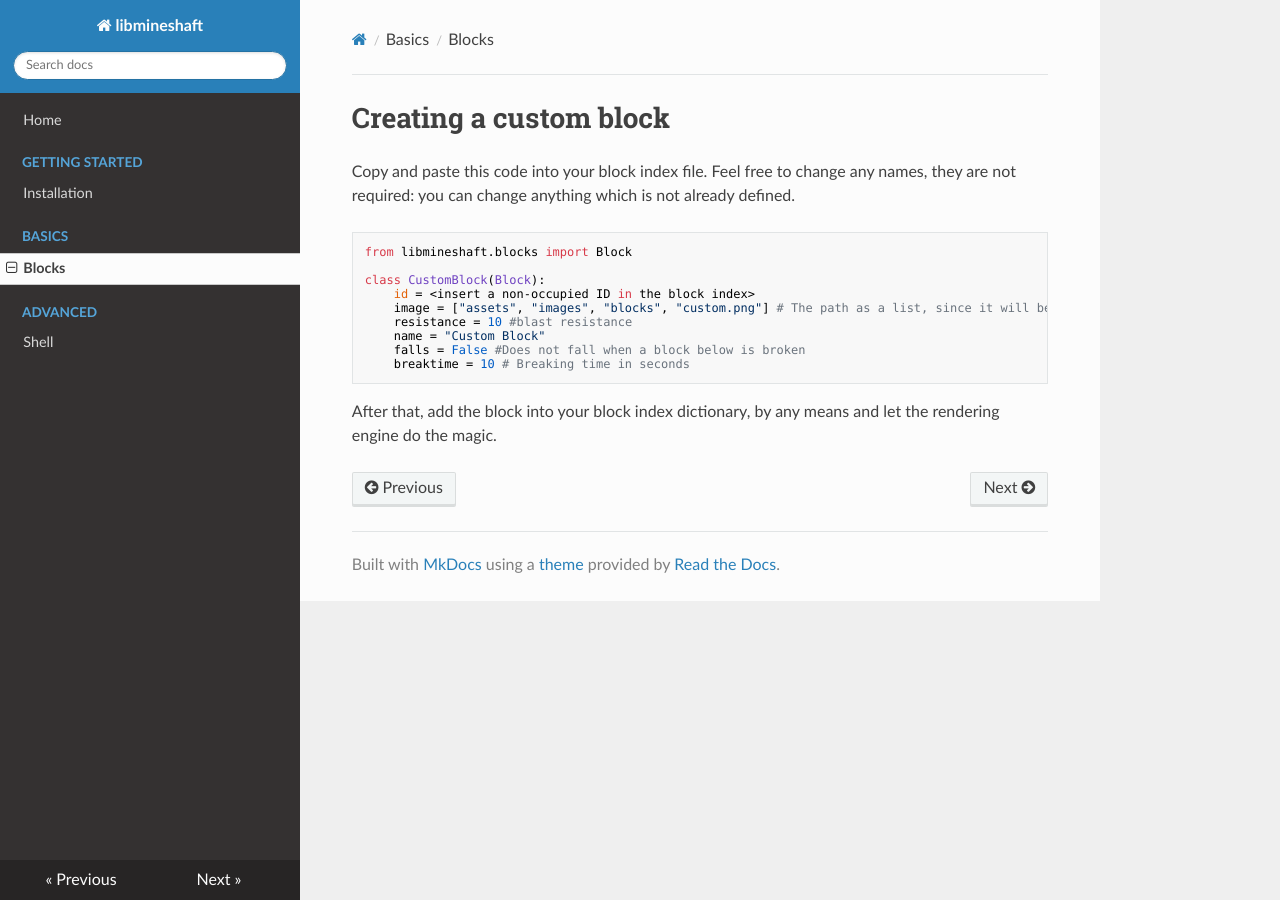
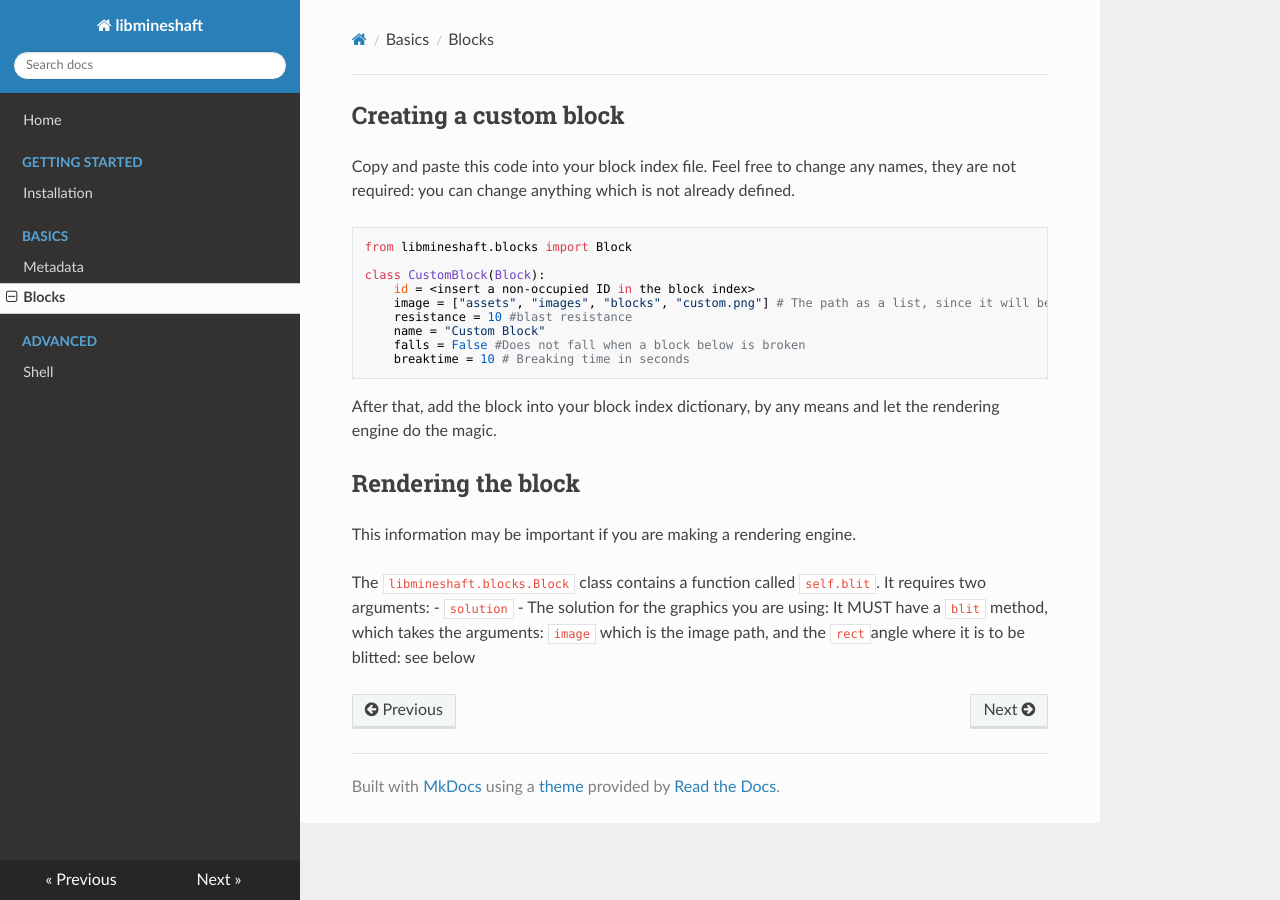
Before and after one commit to Mineshaft-game/libmineshaft, an MkDocs documentation site: the page built from docs/blocks.md, in a window 1280 px wide. Built offline with MkDocs 1.6.1, drawn with Linux system fonts in a browser that asks for light colours; nearby versions of some CDN libraries.

Commit message:
Add documentation for libmineshaft.__init__

````diff
--- a/docs/blocks.md
+++ b/docs/blocks.md
@@ -1,4 +1,4 @@
-# Creating a custom block
+## Creating a custom block
 
 
 Copy and paste this code into your block index file.
@@ -16,5 +16,11 @@
     breaktime = 10 # Breaking time in seconds
 ```
 
+After that, add the block into your block index dictionary, by any means and let the rendering engine do the magic.
 
-After that, add the block into your block index dictionary, by any means and let the rendering engine do the magic.
+## Rendering the block
+This information may be important if you are making a rendering engine.
+
+
+The `libmineshaft.blocks.Block` class contains a function called `self.blit`. It requires two arguments:
+- `solution` - The solution for the graphics you are using: It MUST have a `blit` method, which takes the arguments: `image` which is the image path, and the `rect`angle where it is to be blitted: see below
--- a/mkdocs.yml
+++ b/mkdocs.yml
@@ -5,6 +5,7 @@
     - Getting Started:
         - Installation: "install.md"
     - Basics:
+        - Metadata: "init.md"
         - Blocks: "blocks.md"
     - Advanced:
         - Shell: "shell.md"
````
Also changed, not shown: docs/init.md (added, +22 -0 lines), libmineshaft/__init__.py (+7 -4 lines).
